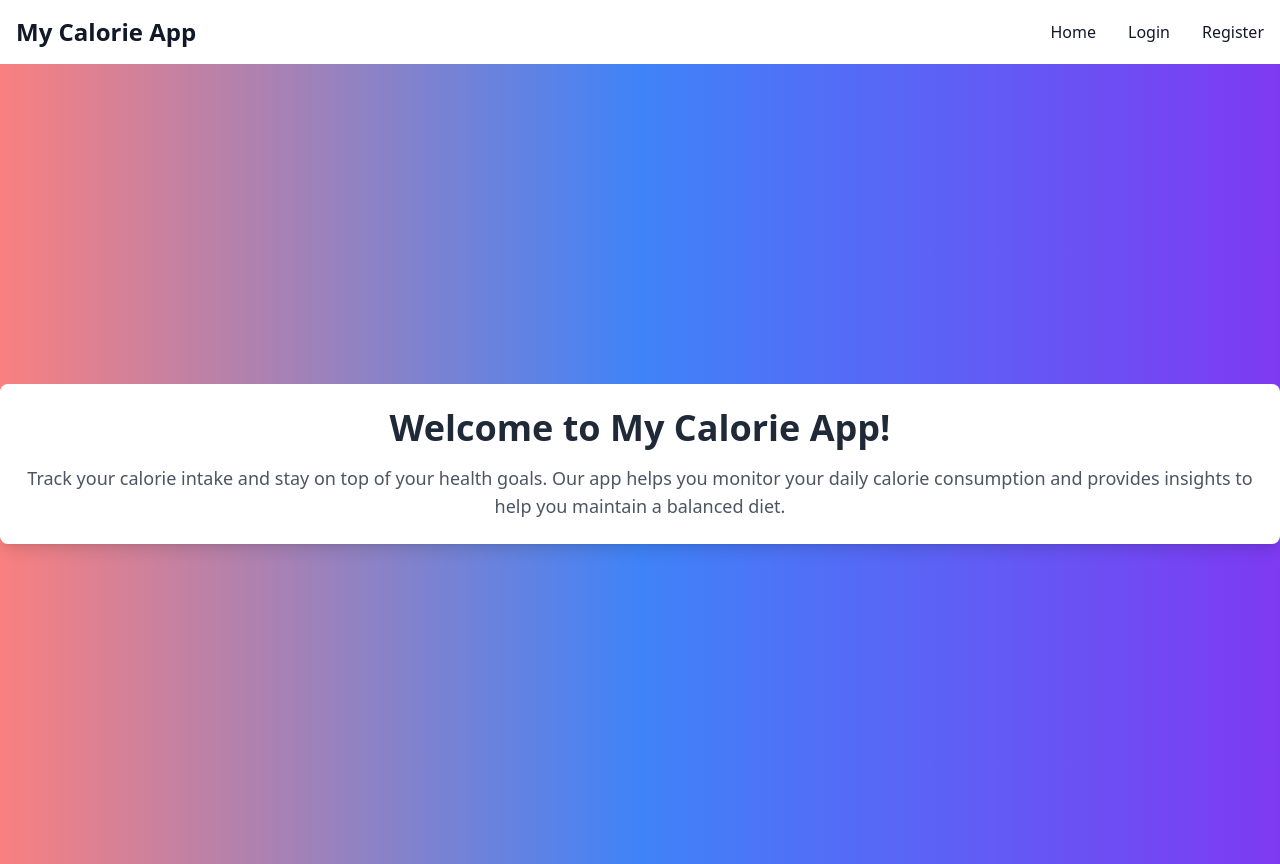
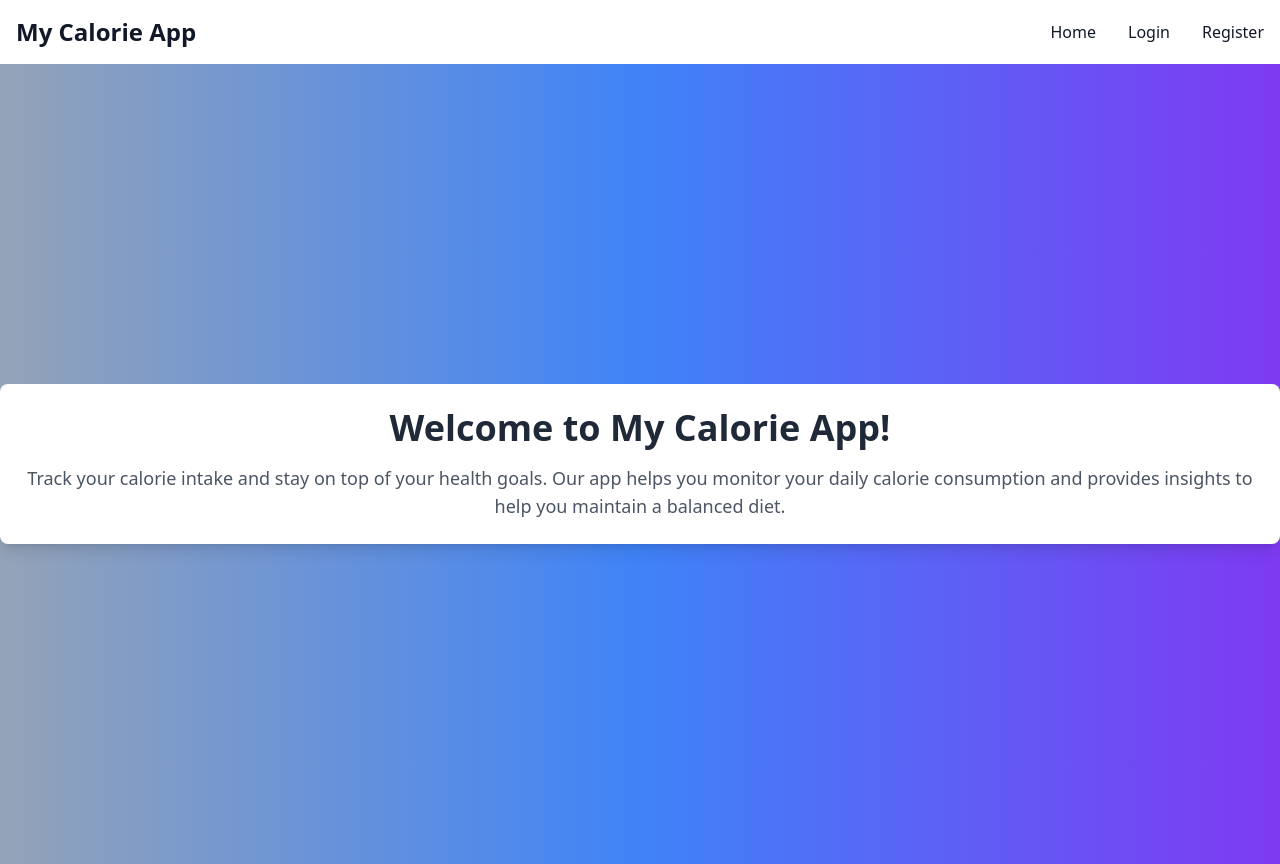
Before and after one commit to BoyanDashev/mycalorieapp, a React (Create React App) app in the folder client/: page /home in a window 1280 px wide. Built offline with nearby package versions, Linux system fonts and the light colour scheme; no server answers.

Commit message:
Some design features are fixed
Now the bg color is on the whole page on every component.

```diff
--- a/client/src/App.js
+++ b/client/src/App.js
@@ -4,11 +4,11 @@ import { AuthProvider, AuthContext } from "./context/authContext";
 import Login from "./components/Login";
 import Register from "./components/Register";
 import NotFound from "./components/NotFound";
-import "./App.css";
 import Home from "./components/Home";
 import Profile from "./components/Profile";
 import MainPage from "./components/MainPage";
 import FoodHistory from "./components/FoodHistory";
+import "./App.css";
 
 function App() {
   const [isDropdownOpen, setDropdownOpen] = useState(false);
@@ -16,24 +16,20 @@ function App() {
 
   const { isAuthenticated, logout } = useContext(AuthContext);
 
-  // Toggle the dropdown menu
   const toggleDropdown = () => {
     setDropdownOpen((prev) => !prev);
   };
 
-  // Close the dropdown menu when clicking outside of it
   const handleClickOutside = (event) => {
     if (dropdownRef.current && !dropdownRef.current.contains(event.target)) {
       setDropdownOpen(false);
     }
   };
 
-  // Close the dropdown when selecting a menu item
   const handleMenuItemClick = () => {
     setDropdownOpen(false);
   };
 
-  // Add event listener for clicks outside the dropdown
   useEffect(() => {
     document.addEventListener("mousedown", handleClickOutside);
     return () => {
@@ -43,21 +39,18 @@ function App() {
 
   return (
     <Router>
+      <div className="min-h-screen bg-gray-100">
         <nav className="bg-white border-gray-200 dark:bg-gray-900 dark:border-gray-700">
           <div className="max-w-screen-xl flex flex-wrap items-center justify-between mx-auto p-4">
             <Link
               to="/home"
               className="flex items-center space-x-3 rtl:space-x-reverse"
             >
-            <span
-              className="self-center text-2xl font-semibold whitespace-nowrap text-gray-900 rounded hover:bg-gray-100 md:hover:bg-transparent md:border-0 md:hover:text-blue-700 md:p-0 dark:text-white md:dark:hover:text-blue-500 dark:hover:bg-gray-700 dark:hover:text-white md:dark:hover:bg-transparent"
-
-            >
+              <span className="self-center text-2xl font-semibold whitespace-nowrap text-gray-900 rounded hover:bg-gray-100 md:hover:bg-transparent md:border-0 md:hover:text-blue-700 md:p-0 dark:text-white md:dark:hover:text-blue-500 dark:hover:bg-gray-700 dark:hover:text-white md:dark:hover:bg-transparent">
                 My Calorie App
               </span>
             </Link>
 
-          {/* Mobile Menu Button */}
             <button
               onClick={toggleDropdown}
               type="button"
@@ -83,9 +76,8 @@ function App() {
               </svg>
             </button>
 
-          {/* Desktop Navigation */}
             <div className="hidden md:flex md:w-auto">
-            <ul className="flex flex-col md:flex-row font-medium p-4 md:p-0 mt-4 border border-gray-100 rounded-lg bg-gray-50 md:space-x-8 rtl:space-x-reverse md:flex-row md:mt-0 md:border-0 md:bg-white dark:bg-gray-800 md:dark:bg-gray-900 dark:border-gray-700">
+              <ul className="flex flex-col md:flex-row font-medium p-4 md:p-0 mt-4 border border-gray-100 rounded-lg bg-gray-50 md:space-x-8 rtl:space-x-reverse md:mt-0 md:border-0 md:bg-white dark:bg-gray-800 md:dark:bg-gray-900 dark:border-gray-700">
                 <li>
                   <Link
                     to="/home"
@@ -145,7 +137,6 @@ function App() {
               </ul>
             </div>
 
-          {/* Mobile Dropdown Menu */}
             <div
               ref={dropdownRef}
               className={`${
@@ -222,12 +213,12 @@ function App() {
           <Route path="/api/profile" element={<Profile />} />
           <Route path="/api/mainpage" element={<MainPage />} />
           <Route path="/api/foodhistory" element={<FoodHistory />} />
-
           <Route path="/api/login" element={<Login />} />
           <Route path="/api/register" element={<Register />} />
           <Route path="*" element={<NotFound />} />
           <Route path="/home" element={<Home />} />
         </Routes>
+      </div>
     </Router>
   );
 }
--- a/client/src/components/Home.js
+++ b/client/src/components/Home.js
@@ -2,7 +2,7 @@ import React from "react";
 
 const Home = () => {
   return (
-    <div className="flex items-center justify-center h-screen bg-gradient-to-r from-red-400 via-blue-500 to-purple-600">
+    <div className="flex items-center justify-center h-screen bg-gradient-to-r from-slate-400 via-blue-500 to-purple-600">
       <div className="text-center p-6 bg-white rounded-lg shadow-lg">
         <h1 className="text-4xl font-bold text-gray-800 mb-4 font-sans">
           Welcome to My Calorie App!
--- a/client/src/components/Login.js
+++ b/client/src/components/Login.js
@@ -58,6 +58,7 @@ const Login = () => {
             <input
               type="password"
               id="password"
+              placeholder="Password"
               className="bg-gray-50 border border-gray-300 text-gray-900 text-sm rounded-lg focus:ring-blue-500 focus:border-blue-500 block w-full p-2.5"
               onChange={(e) => setPwd(e.target.value)}
               value={password}
--- a/client/src/components/MainPage.js
+++ b/client/src/components/MainPage.js
@@ -139,8 +139,8 @@ const MainPage = () => {
   };
 
   return (
-    <div className="flex items-start justify-center h-screen bg-gradient-to-r from-red-400 via-blue-500 to-purple-600">
-      <div className="text-center mt-4 p-6 bg-white rounded-lg shadow-lg">
+    <div className="flex items-start justify-center bg-gradient-to-r from-slate-400 via-blue-500 to-purple-600">
+      <div className="text-center mb-4 mt-4 p-6 bg-white rounded-lg shadow-lg">
         {/* Display username */}
         <div className="mt-4">
           {profile && profile.username ? (
--- a/client/src/components/Profile.js
+++ b/client/src/components/Profile.js
@@ -56,7 +56,7 @@ function Profile() {
   };
 
   return (
-    <div className="flex items-start justify-center h-screen bg-gradient-to-r from-red-400 via-blue-500 to-purple-600">
+    <div className="flex items-start justify-center h-screen bg-gradient-to-r from-slate-400 via-blue-500 to-purple-600">
       <div className="text-center mt-4 p-6 bg-white rounded-lg shadow-lg">
         <h1 className="text-2xl font-bold text-gray-800 mb-4 font-sans">
           Welcome to your profile.
--- a/client/src/components/Register.js
+++ b/client/src/components/Register.js
@@ -69,8 +69,8 @@ const Register = () => {
   };
 
   return (
-    <div className="bg-sky-500 h-screen w-screen flex items-center justify-center">
-      <div className="bg-white p-8 rounded-lg shadow-lg max-w-md w-full mt-12">
+    <div className="bg-sky-500 flex items-center justify-center">
+      <div className="bg-white mb-4 p-8 rounded-lg shadow-lg max-w-md w-full mt-12">
         {success ? (
           <section>
             <h1 className="text-2xl font-bold">Registration Successful!</h1>
--- a/client/src/index.css
+++ b/client/src/index.css
@@ -1,6 +1,12 @@
 @tailwind base;
 @tailwind components;
 @tailwind utilities;
+
+html,
+body {
+  height: 100%;
+  margin: 0;
+}
 
 .valid {
   @apply text-green-500;
```
Also changed, not shown: client/src/index.js (+0 -8 lines). Lines whose indentation alone changed are shown as unchanged.
